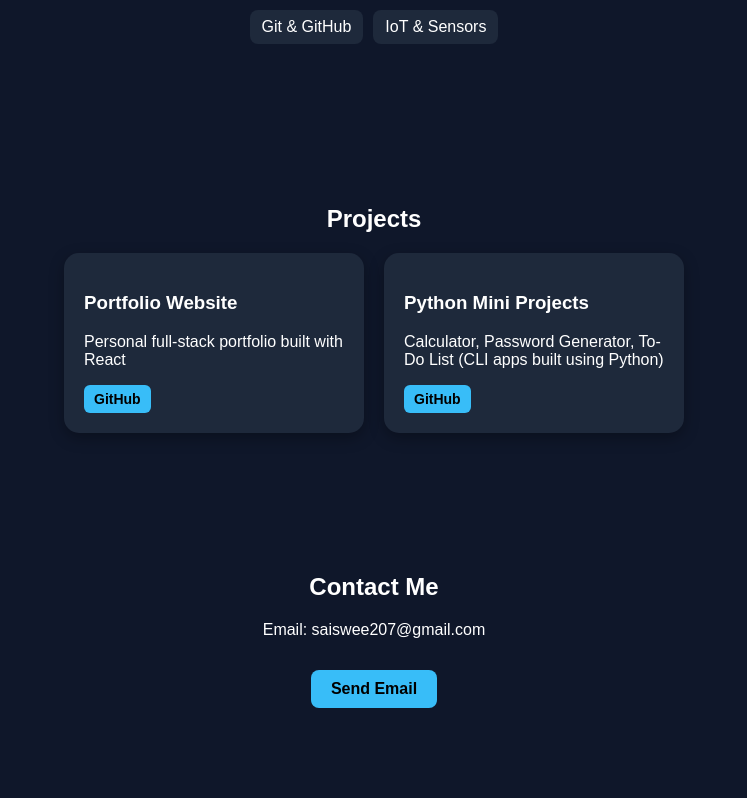
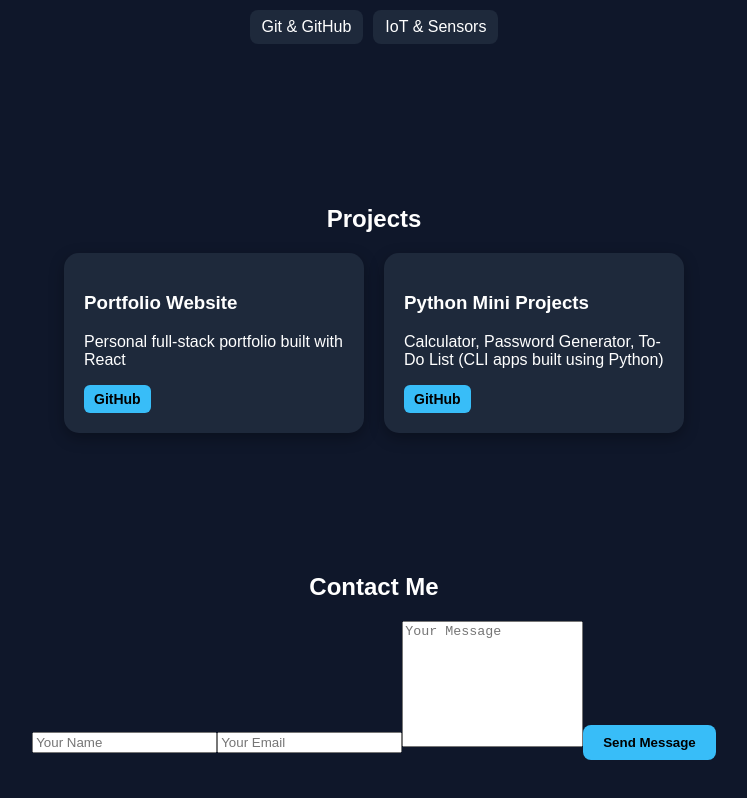
Before and after one commit to saiswee/Portfolio, a React (Create React App) app in the folder client/: page / in a window 1280 px wide. Shown: the part 1076-1874 px from the top of the page, without its empty margins (266-1013 px from the left). Before the commit the page ends 1824 px from the top, so only its background shows below. Built offline with nearby package versions, Linux system fonts and the light colour scheme.

Commit message:
update portfolio

```diff
--- a/client/package.json
+++ b/client/package.json
@@ -3,6 +3,7 @@
   "version": "0.1.0",
   "private": true,
   "dependencies": {
+    "@emailjs/browser": "^4.4.1",
     "@testing-library/dom": "^10.4.1",
     "@testing-library/jest-dom": "^6.9.1",
     "@testing-library/react": "^16.3.2",
--- a/client/src/App.css
+++ b/client/src/App.css
@@ -146,3 +146,8 @@ li {
 .contact-btn:hover {
   background: #0ea5e9;
 }
+
+.contact-form textarea {
+  height: 120px;
+  resize: none;
+}
--- a/client/src/App.js
+++ b/client/src/App.js
@@ -1,6 +1,27 @@
+import emailjs from "@emailjs/browser";
+import { useRef } from "react";
 import "./App.css";
 
 function App() {
+  const form = useRef();
+
+const sendEmail = (e) => {
+  e.preventDefault();
+
+  emailjs.sendForm(
+    "YOUR_SERVICE_ID",
+    "YOUR_TEMPLATE_ID",
+    form.current,
+    "YOUR_PUBLIC_KEY"
+  )
+  .then(() => {
+    alert("Message sent successfully!");
+    form.current.reset();
+  })
+  .catch(() => {
+    alert("Failed to send message");
+  });
+};
   const scrollToProjects = () => {
     document.getElementById("projects").scrollIntoView({ behavior: "smooth" });
   };
@@ -104,19 +125,37 @@ function App() {
       </section>
 
       {/* CONTACT */}
-      <section className="section" id="contact">
-        <h2>Contact Me</h2>
+<section className="section" id="contact">
+  <h2>Contact Me</h2>
 
-        <p>Email: saiswee207@gmail.com</p>
+  <form ref={form} onSubmit={sendEmail} className="contact-form">
 
-        <a
-          href="mailto:saiswee207@gmail.com"
-          className="contact-btn"
-        >
-          Send Email
-        </a>
-      </section>
+    <input
+      type="text"
+      name="user_name"
+      placeholder="Your Name"
+      required
+    />
 
+    <input
+      type="email"
+      name="user_email"
+      placeholder="Your Email"
+      required
+    />
+
+    <textarea
+      name="message"
+      placeholder="Your Message"
+      required
+    />
+
+    <button type="submit">
+      Send Message
+    </button>
+
+  </form>
+</section>
     </div>
   );
 }
```
Also changed, not shown: 1 other file (tests, documents, lock files or other folders).
